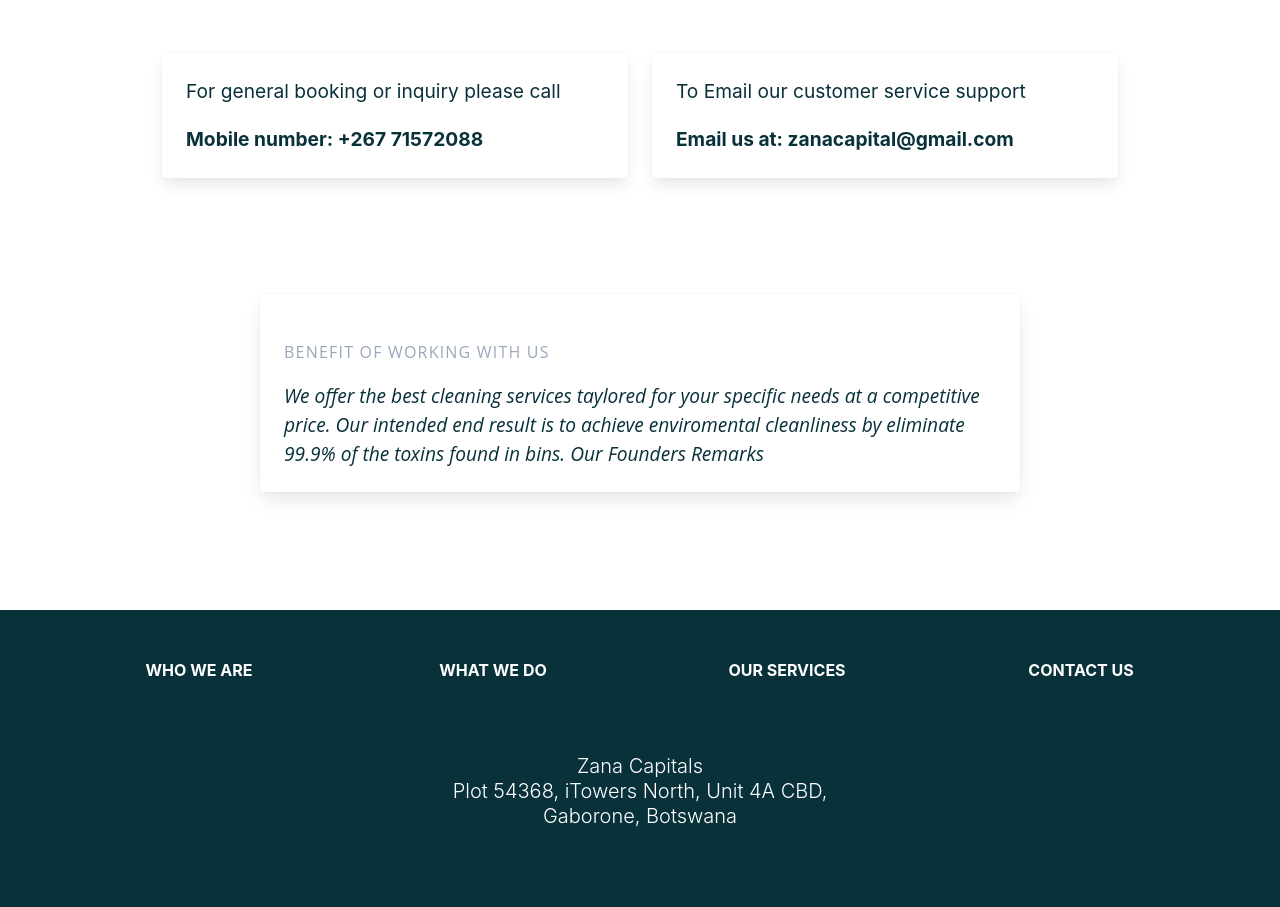
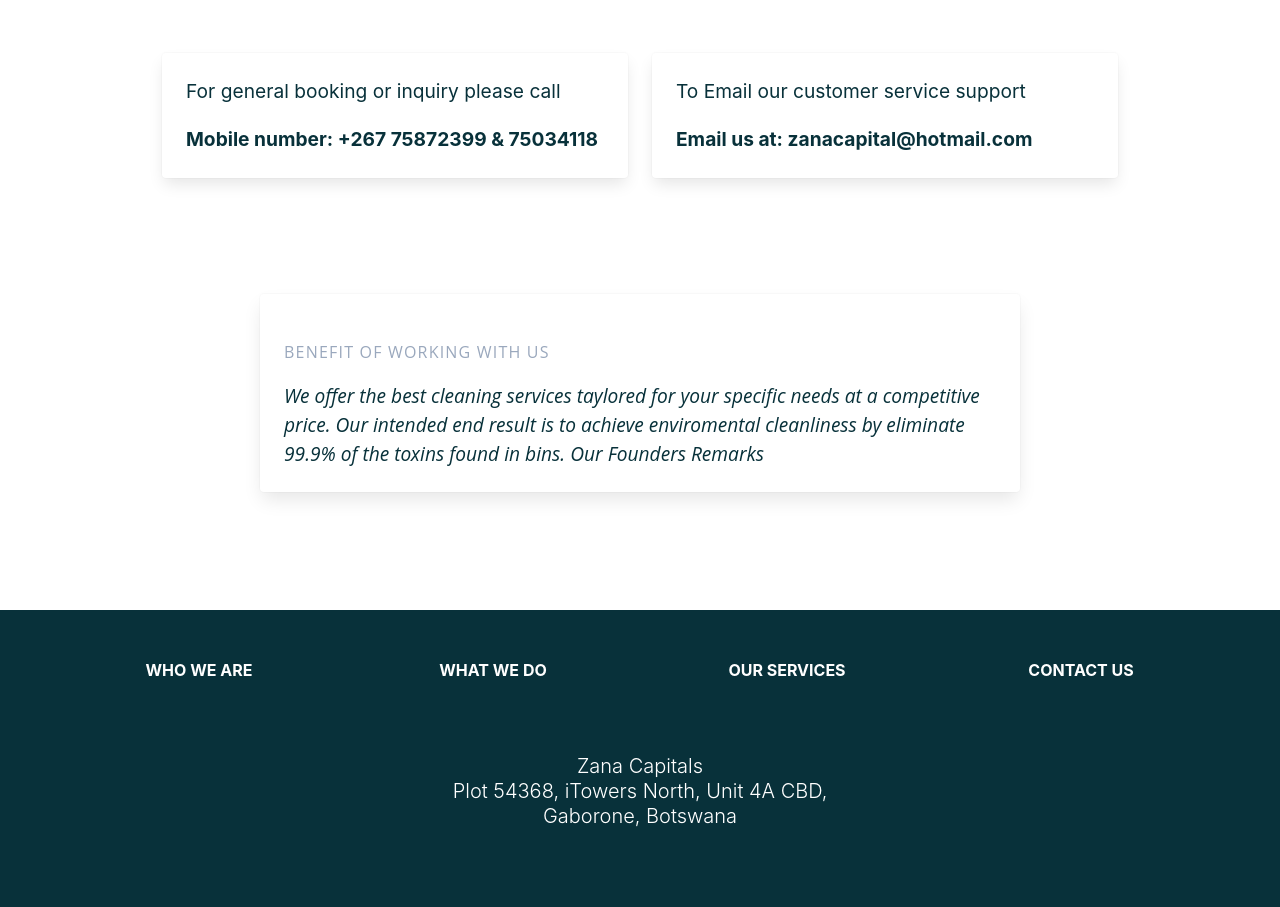
Before and after one commit to heretodesign/zanacpt-frontend, a React (Create React App) app: page / in a window 1280 px wide. Shown: the part 4520-5427 px from the top of the page. Built offline with nearby package versions, Linux system fonts and the light colour scheme.

Commit message:
contact us details update

```diff
--- a/src/pages/HomePage.tsx
+++ b/src/pages/HomePage.tsx
@@ -335,7 +335,7 @@
                                             <MainParaCard>For general booking or inquiry please call</MainParaCard>
                                             <strong>
                                                 <MainParaCard className="has-text-left">
-                                                    Mobile number: +267 71572088
+                                                    Mobile number: +267 75872399 & 75034118
                                                 </MainParaCard>
                                             </strong>
                                         </div>
@@ -349,7 +349,7 @@
                                             <MainParaCard>To Email our customer service support</MainParaCard>
                                             <strong>
                                                 <MainParaCard className="has-text-left">
-                                                    Email us at: zanacapital@gmail.com
+                                                    Email us at: zanacapital@hotmail.com
                                                 </MainParaCard>
                                             </strong>
                                         </div>
```
